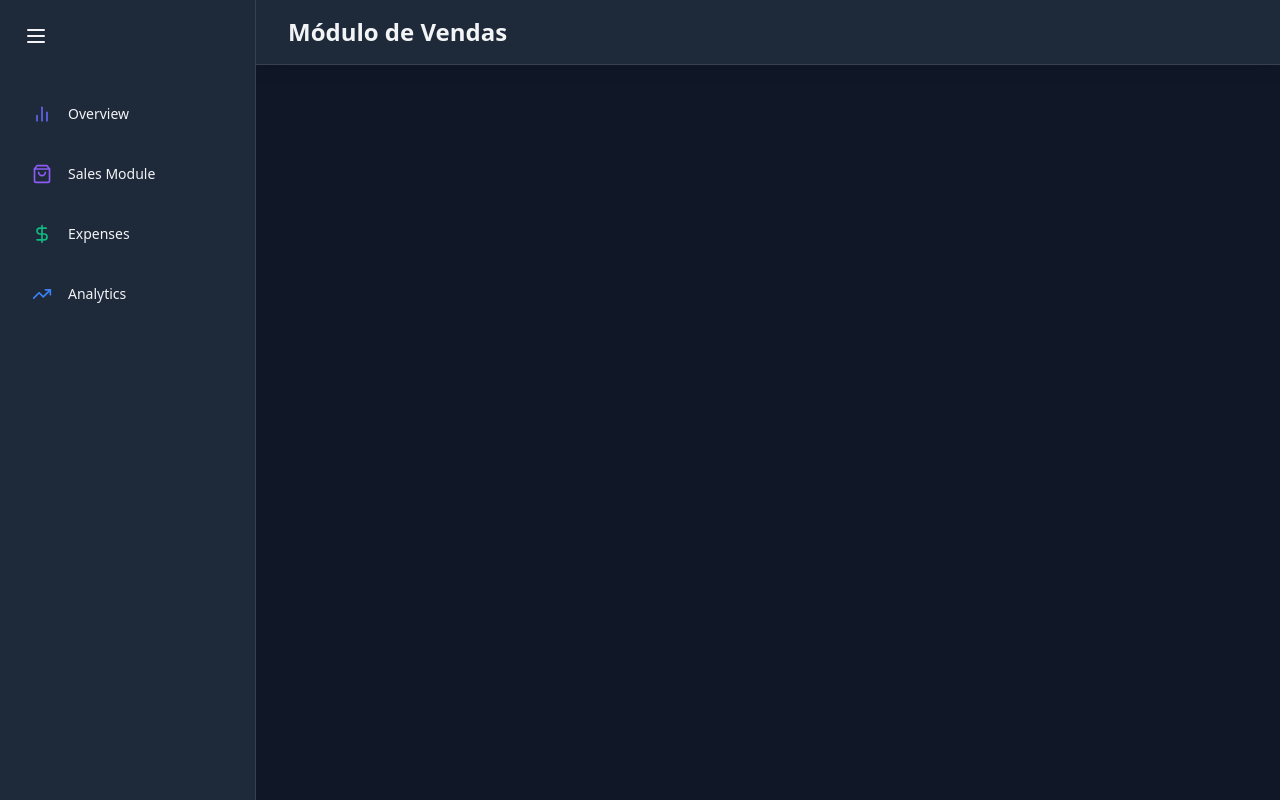
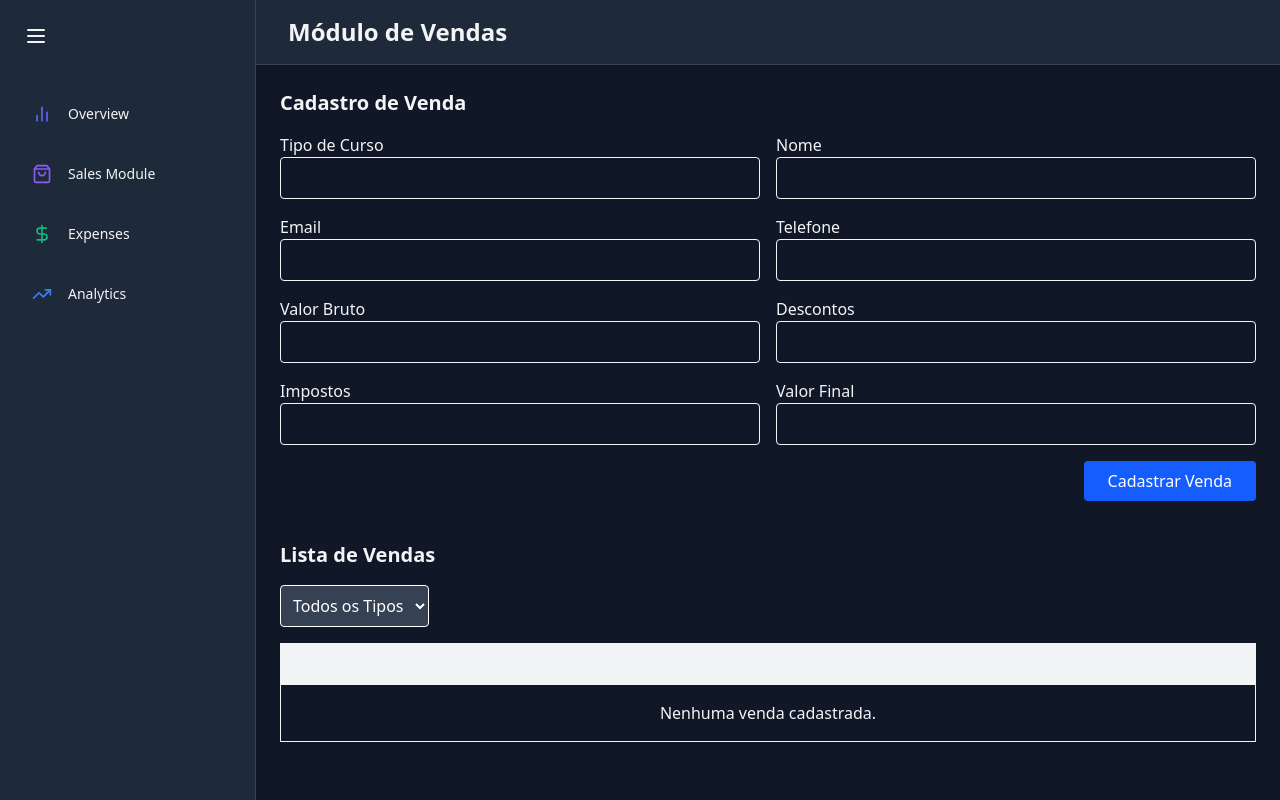
Before and after one commit to sabrinaflorenco/ChallengeVII-intensivo-rio-branco, a React (Vite) app: page /salesmodule in a window 1280 px wide. Built offline with nearby package versions, Linux system fonts and the light colour scheme.

Commit message:
feat: adicionei a alterações na SalesModule

```diff
--- a/src/pages/OverviewPage.jsx
+++ b/src/pages/OverviewPage.jsx
@@ -1,5 +1,4 @@
 import Header from "../components/Header";
-
 
 
 const OverviewPage = () => {
--- a/src/pages/SalesModule.jsx
+++ b/src/pages/SalesModule.jsx
@@ -1,12 +1,175 @@
-import React from "react";
+import React, { useState } from "react";
 import Header from "../components/Header";
 
 const ProductsPage = () => {
+  const [sales, setSales] = useState([]);
+  const [formData, setFormData] = useState({
+    tipoCurso: "",
+    nome: "",
+    email: "",
+    telefone: "",
+    valorBruto: "",
+    descontos: "",
+    impostos: "",
+    valorFinal: "",
+  });
+  const fields = [ // Array de objetos para os campos do formulário
+    {
+      label: "Tipo de Curso",
+      type: "text",
+      name: "tipoCurso",
+      placeholder: "Tipo de Curso",
+      value: formData.tipoCurso,
+    },
+    {
+      label: "Nome",
+      type: "text",
+      name: "nome",
+      placeholder: "Nome",
+      value: formData.nome,
+    },
+    {
+      label: "Email",
+      type: "email",
+      name: "email",
+      placeholder: "Email",
+      value: formData.email,
+    },
+    {
+      label: "Telefone",
+      type: "tel",
+      name: "telefone",
+      placeholder: "Telefone",
+      value: formData.telefone,
+    },
+    {
+      label: "Valor Bruto",
+      type: "number",
+      name: "valorBruto",
+      placeholder: "Valor Bruto",
+      value: formData.valorBruto,
+    },
+    {
+      label: "Descontos",
+      type: "number",
+      name: "descontos",
+      placeholder: "Descontos",
+      value: formData.descontos,
+    },
+    {
+      label: "Impostos",
+      type: "number",
+      name: "impostos",
+      placeholder: "Impostos",
+      value: formData.impostos,
+    },
+    {
+      label: "Valor Final",
+      type: "number",
+      name: "valorFinal",
+    },
+  ];
+
+  const [filtro, setFiltro] = useState({ tipoCurso: "", periodo: "" });
+
+  const handleSubmit = (e) => {
+    e.preventDefault();
+    setSales((prev) => [...prev, { ...formData, id: Date.now() }]);
+    setFormData({
+      tipoCurso: "online",
+      nome: "",
+      email: "",
+      telefone: "",
+      valorBruto: "",
+      descontos: "",
+      impostos: "",
+      valorFinal: "",
+    });
+  };
+
+  const filteredSales = sales.filter((sale) => {
+    return !filtro.tipoCurso || sale.tipoCurso === filtro.tipoCurso;
+  });
 
   return (
     <div className="flex-1 overflow-auto relative z-10">
       <Header title="Módulo de Vendas" />
 
+      <div className="p-6">
+        <h2 className="text-xl font-semibold mb-4">Cadastro de Venda</h2>
+        <form
+          onSubmit={handleSubmit}
+          className="grid grid-cols-1 md:grid-cols-2 gap-4"
+        >
+          {fields.map((field, index) => ( /* Mapeando os campos do formulário*/
+            <div key={index}>
+              <label>{field.label}</label>
+              <input
+                type={field.type}
+                name={field.name}
+                value={field.value}
+                onChange={(e) =>
+                  setFormData({ ...formData, [field.name] : e.target.value }) /*utilizando o valor do campo para atualizar o estado*/
+                }
+                className="w-full border p-2 rounded"
+              />
+            </div>
+          ))}
+
+          <div className="col-span-2 text-right">
+            <button
+              type="submit"
+              className="bg-blue-600 text-white px-6 py-2 rounded hover:bg-blue-700"
+            >
+              Cadastrar Venda
+            </button>
+          </div>
+        </form>
+        {/*Filtros*/}
+        <div className="mt-10">
+          <h2 className="text-xl font-semibold mb-4">Lista de Vendas</h2>
+          <div className="flex gap-4 mb-4">
+            <select
+              value={filtro.tipoCurso}
+              onChange={(e) =>
+                setFiltro((f) => ({ ...f, tipoCurso: e.target.value }))
+              }
+              className="border p-2 rounded bg-gray-700 text-white"
+            >
+              <option value="">Todos os Tipos</option>
+              <option value="online">Online</option>
+              <option value="presencial">Presencial</option>
+            </select>
+           { /* Filtro por período pode ser adicionado aqui */}
+          </div>
+          {/* Tabela de vendas */}
+          <table className="w-full border text-left">
+            <thead>
+              <tr className="bg-gray-100">
+                <th className="p-2 border">Cliente</th>
+                <th className="p-2 border">Tipo</th>
+                <th className="p-2 border">Valor Final</th>
+              </tr>
+            </thead>
+            <tbody>
+              {filteredSales.map((sale) => (
+                <tr key={sale.id}>
+                  <td className="p-2 border">{sale.nome}</td>
+                  <td className="p-2 border">{sale.tipoCurso}</td>
+                  <td className="p-2 border">R$ {sale.valorFinal}</td>
+                </tr>
+              ))}
+              {filteredSales.length === 0 && (
+                <tr>
+                  <td colSpan="3" className="text-center p-4">
+                    Nenhuma venda cadastrada.
+                  </td>
+                </tr>
+              )}
+            </tbody>
+          </table>
+        </div>
+      </div>
     </div>
   );
 };
```
